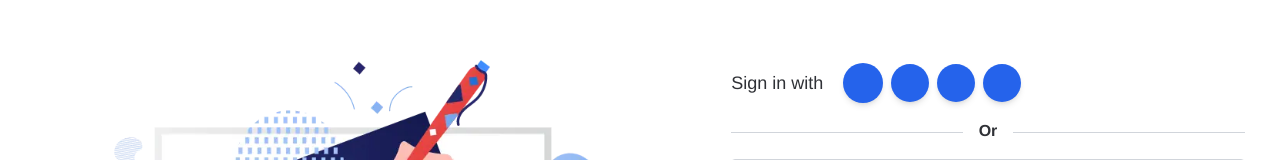
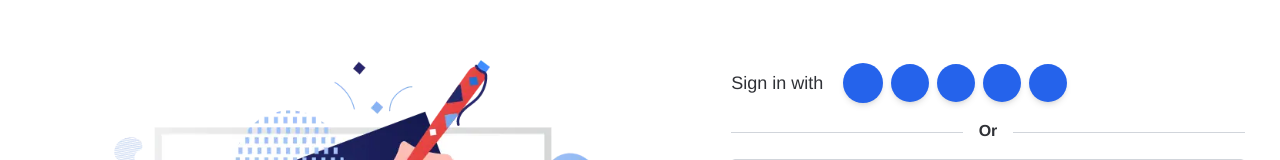
Before and after one commit to SaraiNoQ/covid_maga, a Vue app in the folder web/: page / in a window 1280 px wide. Shown: the part 157-317 px from the top of the page. Built offline with nearby package versions, Linux system fonts and the light colour scheme; what tw-elements would draw is missing.

Commit message:
feat: finished fuctional sidebar and the link of github.

```diff
--- a/web/src/components/SideBar.vue
+++ b/web/src/components/SideBar.vue
@@ -2,6 +2,7 @@
     <div className='fixed top-0 left-0 h-screen w-16 m-0
             flex flex-col z-50
           bg-gray-900 text-white shadow-lg'>
+
         <div
         class="sidebar-icon group fa-xl"
         @mouseover="sendFocus($event)"
@@ -9,7 +10,17 @@
         @click="toDashboard"
         :class="{ denycur: isdeny }">
             <font-awesome-icon icon="fire"/>
-            <span class="sidebar-tooltip group-hover:scale-100 z-50">tips</span>
+            <span class="sidebar-tooltip group-hover:scale-100 z-50">工作台
+                <font-awesome-icon icon="gauge"/>
+            </span>
+        </div>
+
+        <!-- 疫情动态 -->
+        <div class="sidebar-icon group fa-xl" @click="toSettings" :class="{ denycur: isdeny }">
+            <font-awesome-icon icon="qrcode"/>
+            <span class="sidebar-tooltip group-hover:scale-100">疫情动态
+                <font-awesome-icon icon="circle-info"/>
+            </span>
         </div>
 
         <div class="w-14 h-1 mx-auto bg-gray-700"></div>
@@ -47,8 +58,10 @@
             </span>
         </div>
 
+        <!-- 分割线 -->
         <div class="w-14 h-1 mx-auto bg-gray-700"></div>
 
+        <!-- 用户设置 -->
         <div class="sidebar-icon group fa-xl" @click="toSettings" :class="{ denycur: isdeny }">
             <font-awesome-icon icon="gear"/>
             <span class="sidebar-tooltip group-hover:scale-100">Settings
--- a/web/src/views/Login.vue
+++ b/web/src/views/Login.vue
@@ -73,6 +73,17 @@
                     >
                     <!-- Apple -->
                     <svg-icon name="apple-brands" viewBox="0 0 10 10"></svg-icon>
+                </button>
+
+                <button
+                    type="button"
+                    data-mdb-ripple="true"
+                    data-mdb-ripple-color="light"
+                    class="inline-block p-3 bg-blue-600 text-white font-medium text-sm leading-tight uppercase rounded-full shadow-md hover:bg-blue-700 hover:shadow-lg focus:bg-blue-700 focus:shadow-lg focus:outline-none focus:ring-0 active:bg-blue-800 active:shadow-lg transition duration-150 ease-in-out mx-1"
+                    @click="connectGithub"
+                    >
+                    <!-- Github -->
+                    <svg-icon name="github-brands" viewBox="0 0 10 10"></svg-icon>
                 </button>
               </div>
 
@@ -218,6 +229,10 @@ export default defineComponent({
         router.push('/register')
       }
 
+      const connectGithub = () => {
+        window.location.href = 'https://github.com/SaraiNoQ/covid_maga'
+      }
+
       return {state,
         v$,
         alertRef,
@@ -225,7 +240,8 @@ export default defineComponent({
         clickLogin,
         gotoRegister,
         loginErrorInfo,
-        loginDisabled
+        loginDisabled,
+        connectGithub
       }
     },
     methods: {
```
Also changed, not shown: web/src/plugins/icons.ts (+8 -2 lines), web/src/icons/svg/github-brands.svg (added).
